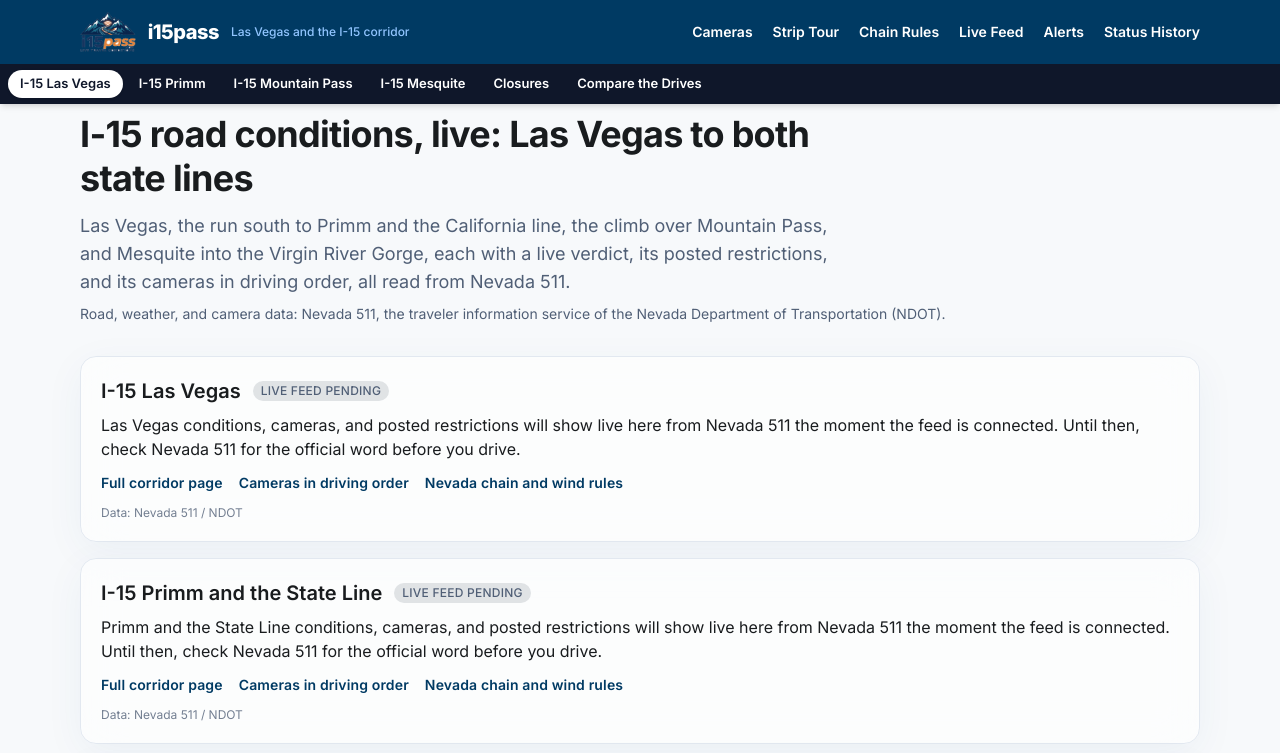
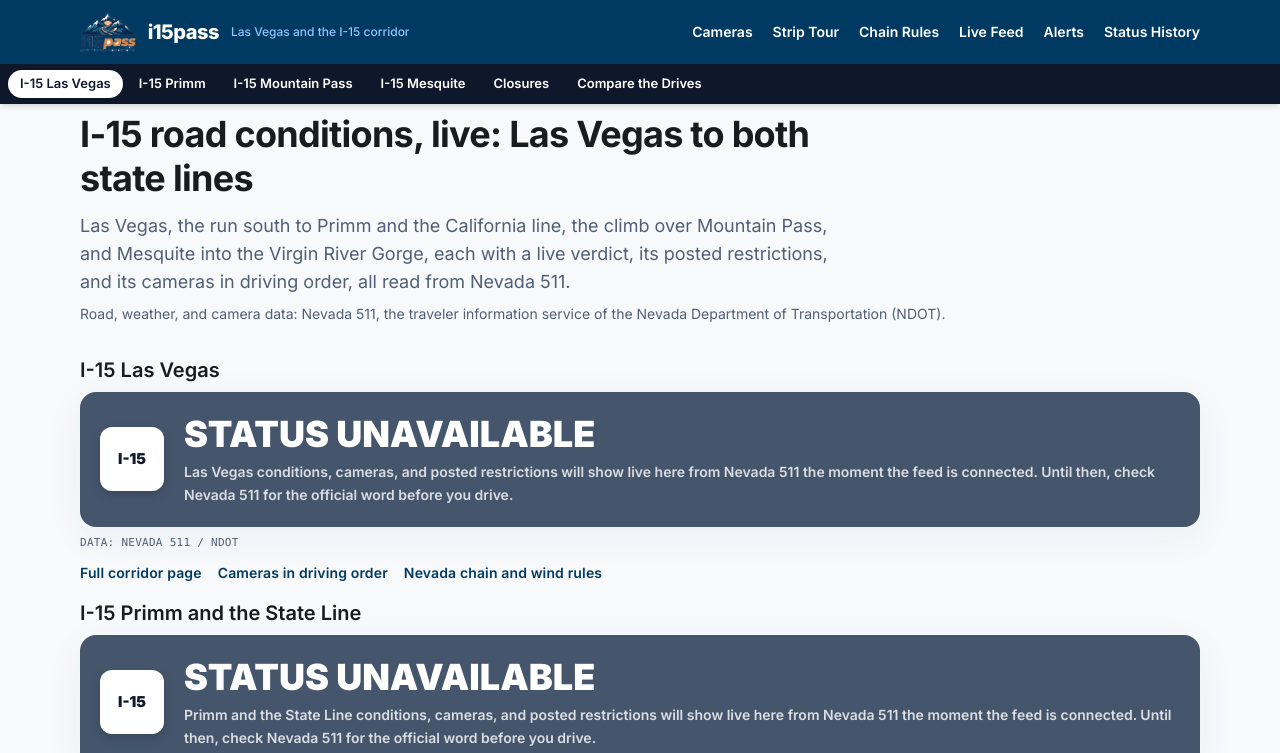
Before and after one commit to i80pass/i15pass, a Next.js app: page / in a window 1280 px wide. Shown: the top 753 px of the page. Built offline with nearby package versions, Linux system fonts and the light colour scheme; no server answers.

Commit message:
Phase 3: verdict restyled from text card with chips to the i80pass master colored verdict box (emerald open, amber restriction posted, red closed, slate feed down), status in largest type, agency timestamp under the box

```diff
--- a/components/StatusBanner.js
+++ b/components/StatusBanner.js
@@ -2,35 +2,52 @@ import Link from "next/link";
 import { SITE } from "@/lib/site-config";
 import { statusSentence } from "@/lib/ndot";
 
-// The verdict block: answer first sentence (Speakable target), status
-// chips, and the data credit. Used on the homepage, corridor pages,
-// town pages, route pages, and comparison pages so the verdict reads
-// the same everywhere, the way the master does it.
+// The verdict block in the master (i80pass) treatment: a full width
+// colored verdict box (emerald when open, amber when a restriction is
+// posted, red when closed, slate when the feed is not reporting), the
+// status in the largest type on the page, the answer first sentence as
+// the status line inside the box, and the agency timestamp under the
+// box. Used on the homepage, corridor pages, town pages, route pages,
+// and comparison pages so the verdict reads the same everywhere, the
+// way the master does it. (Before Nov 14, 2026 this was a text card
+// with small status chips; the network standard is the colored box.)
 export default function StatusBanner({ corridor, status, heading }) {
   const sentence = statusSentence(corridor, status);
   const updated = status.updatedAt
     ? new Date(status.updatedAt * 1000).toLocaleString("en-US", { timeZone: "America/Los_Angeles", month: "short", day: "numeric", hour: "numeric", minute: "2-digit" })
     : null;
+  const bannerBg = !status.live
+    ? "bg-slate-600"
+    : status.closed
+      ? "bg-red-700"
+      : status.traction?.inEffect
+        ? "bg-amber-500"
+        : "bg-emerald-600";
+  const statusText = !status.live ? "STATUS UNAVAILABLE" : status.closed ? "CLOSED" : "OPEN";
+  const tractionLine =
+    status.live && status.traction?.inEffect
+      ? status.traction.kind === "wind"
+        ? "WIND RESTRICTION POSTED"
+        : status.traction.kind === "chains"
+          ? "CHAIN CONTROL POSTED"
+          : "RESTRICTION POSTED"
+      : null;
   return (
-    <section className="glass-card rounded-2xl p-4 md:p-5 aura-shadow">
-      <div className="flex flex-wrap items-center gap-2 mb-2">
-        <h2 className="text-headline-sm text-on-surface mr-1">{heading || `${corridor.routeLabel} ${corridor.name}`}</h2>
-        {!status.live && (
-          <span className="text-label-sm px-2 py-0.5 rounded-full bg-surface-container-highest text-secondary">LIVE FEED PENDING</span>
-        )}
-        {status.live && status.closed && (
-          <span className="text-label-sm px-2 py-0.5 rounded-full bg-error text-on-error">CLOSED</span>
-        )}
-        {status.live && !status.closed && (
-          <span className="text-label-sm px-2 py-0.5 rounded-full bg-emerald-600 text-white">OPEN</span>
-        )}
-        {status.live && status.traction?.inEffect && (
-          <span className="text-label-sm px-2 py-0.5 rounded-full bg-amber-500 text-white">
-            {status.traction.kind === "wind" ? "WIND RESTRICTION POSTED" : status.traction.kind === "chains" ? "CHAIN CONTROL POSTED" : "RESTRICTION POSTED"}
-          </span>
-        )}
+    <section>
+      <h2 className="text-headline-sm text-on-surface mb-2">{heading || `${corridor.routeLabel} ${corridor.name}`}</h2>
+      <div className={`flex items-center gap-5 p-5 rounded-2xl aura-shadow ${bannerBg}`}>
+        <div className="w-16 h-16 shrink-0 bg-white rounded-xl flex items-center justify-center drop-shadow-lg">
+          <span className="text-[15px] font-black text-slate-900 text-center leading-tight px-1">{corridor.routeLabel}</span>
+        </div>
+        <div>
+          <p className="text-3xl md:text-4xl font-black text-white leading-tight">{statusText}</p>
+          {tractionLine && <p className="text-white font-bold text-sm mt-1">{tractionLine}</p>}
+          <p className="answer-first text-white/80 font-semibold text-sm mt-1 leading-relaxed">{sentence}</p>
+        </div>
       </div>
-      <p className="answer-first text-body-md text-on-surface leading-relaxed">{sentence}</p>
+      <p className="text-[11px] text-secondary mt-2 font-mono uppercase tracking-wide">
+        {SITE.dataCreditShort}{updated ? ` | Nevada 511 report ${updated} PT` : ""}
+      </p>
       {corridor.coverageNote && (
         <p className="text-sm text-secondary leading-relaxed mt-2">{corridor.coverageNote}</p>
       )}
@@ -39,9 +56,6 @@ export default function StatusBanner({ corridor, status, heading }) {
         <Link href={`/${corridor.slug}-cameras`} className="text-primary font-semibold">Cameras in driving order</Link>
         <Link href={SITE.lawPath} className="text-primary font-semibold">{SITE.lawLabel}</Link>
       </div>
-      <p className="text-xs text-secondary/80 mt-3">
-        {SITE.dataCreditShort}{updated ? ` | Nevada 511 report ${updated} PT` : ""}
-      </p>
     </section>
   );
 }
```
